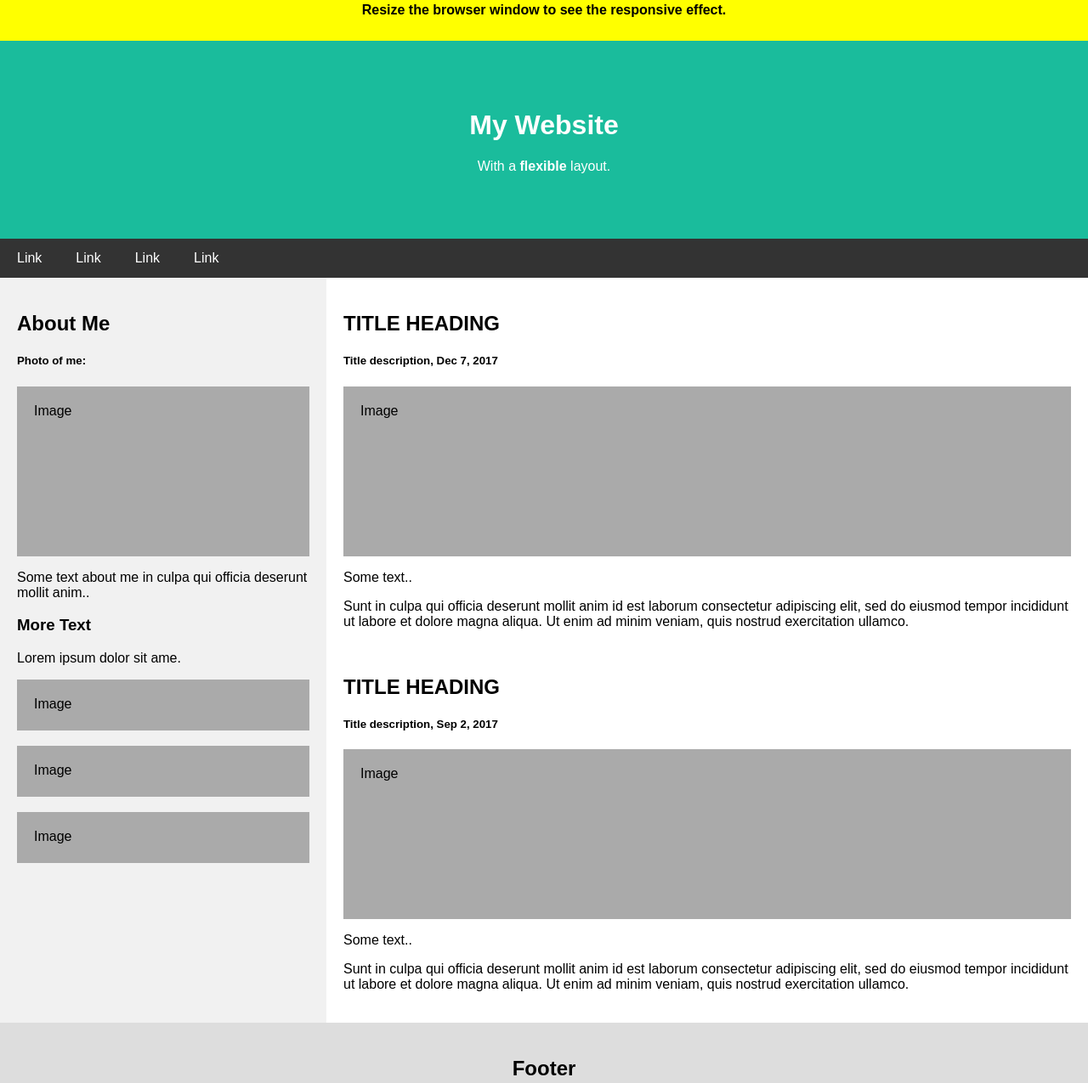
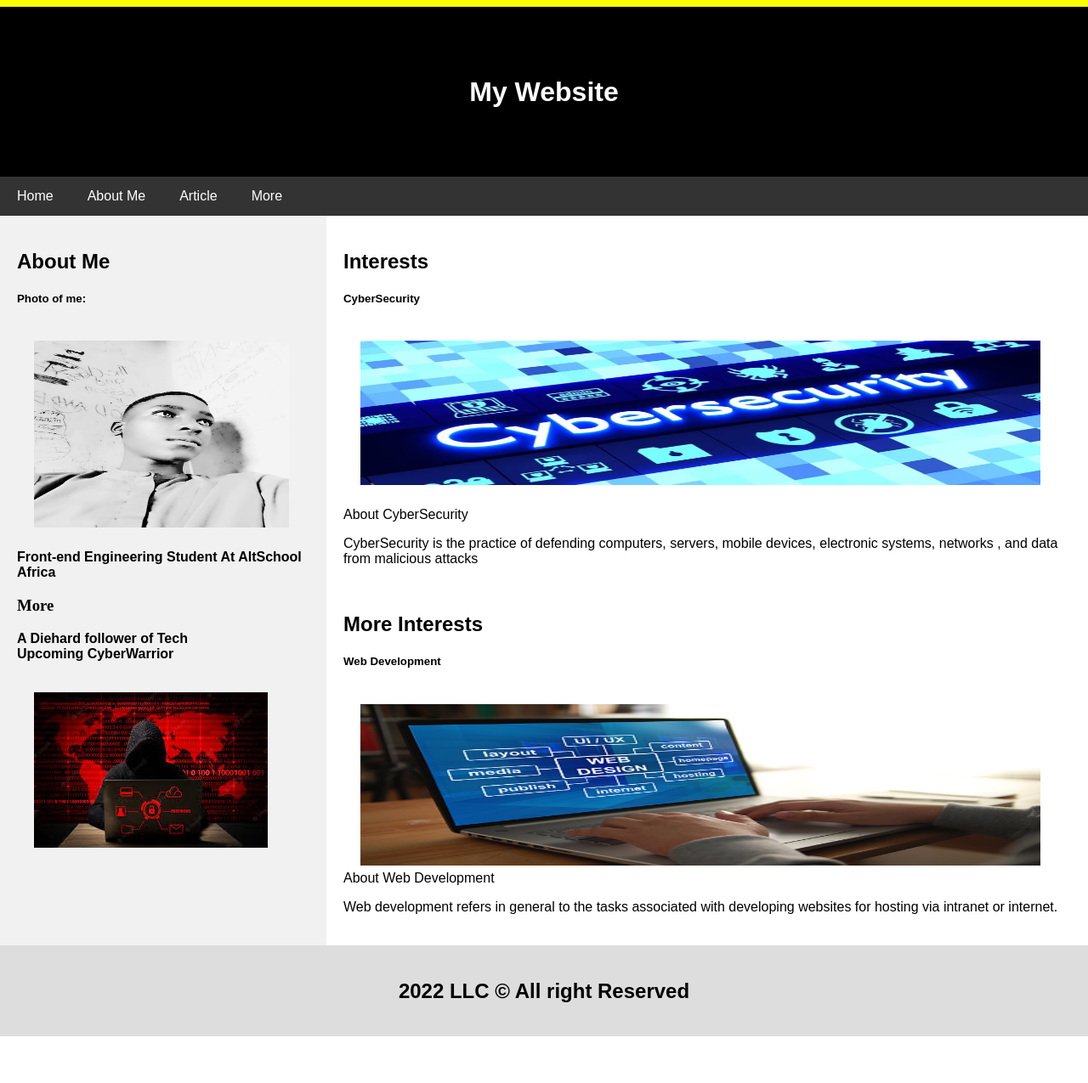
Before and after one commit to Adrasi/Testing-repo, a plain HTML site: page index.html in a window 1280 px wide. Shown: the part 23-1298 px from the top of the page at 85% size. After the commit the page ends 1243 px from the top, so only its background shows below. Drawn offline with Linux system fonts and the light colour scheme.

Commit message:
changed the whole body content

```diff
--- a/index.html
+++ b/index.html
@@ -9,46 +9,44 @@
 </head>
 <body>
 <div style="background:yellow;padding:5px">
-    <h4 style="text-align:center">Resize the browser window to see the responsive effect.</h4>
+    <h4 style="text-align:center"></h4>
   </div>
   <div class="header">
     <h1>My Website</h1>
-    <p>With a <b>flexible</b> layout.</p>
+    <p></p>
   </div>
   <div class="navbar">
-    <a href="#">Link</a>
-    <a href="#">Link</a>
-    <a href="#">Link</a>
-    <a href="#">Link</a>
+    <a href="#">Home</a>
+    <a href="h2">About Me</a>
+    <a href="#">Article</a>
+    <a href="#">More</a>
   </div>
   <div class="row">
     <div class="side">
       <h2>About Me</h2>
       <h5>Photo of me:</h5>
-      <div class="fakeimg" style="height:200px;">Image</div>
-      <p>Some text about me in culpa qui officia deserunt mollit anim..</p>
-      <h3>More Text</h3>
-      <p>Lorem ipsum dolor sit ame.</p>
-      <div class="fakeimg" style="height:60px;">Image</div><br>
-      <div class="fakeimg" style="height:60px;">Image</div><br>
-      <div class="fakeimg" style="height:60px;">Image</div>
+      <div class="fakeimg" style="height:250px;"><img src="/BeautyPlus_20210915154505_save.jpg" alt="" style="width: 300px; height: 250px; padding-bottom: 30px; "></div>
+      <p style="font-weight: 600;">Front-end Engineering Student At AltSchool Africa</p>
+      <h3 style="font-family: italics;">More</h3>
+      <p style="font-weight: 600;">A Diehard follower of Tech <br>Upcoming CyberWarrior </p>
+      <div class="fakeimg" style="height:60px;"><img src="/images (8).jpg" alt=""></div>
     </div>
     <div class="main">
-      <h2>TITLE HEADING</h2>
-      <h5>Title description, Dec 7, 2017</h5>
-      <div class="fakeimg" style="height:200px;">Image</div>
-      <p>Some text..</p>
-      <p>Sunt in culpa qui officia deserunt mollit anim id est laborum consectetur adipiscing elit, sed do eiusmod tempor incididunt ut labore et dolore magna aliqua. Ut enim ad minim veniam, quis nostrud exercitation ullamco.</p>
+      <h2>Interests</h2>
+      <h5>CyberSecurity</h5>
+      <div class="fakeimg" style="height:200px;"><img src="/depositphotos_128276930-stock-photo-abstract-cybersecurity-concept-in-blue.jpg" alt="" style="height: 200px; width:800px; padding-bottom:30px; "></div>
+      <p>About CyberSecurity</p>
+      <p>CyberSecurity is the practice of defending computers, servers, mobile devices, electronic systems, networks , and data from malicious attacks</p>
       <br>
-      <h2>TITLE HEADING</h2>
-      <h5>Title description, Sep 2, 2017</h5>
-      <div class="fakeimg" style="height:200px;">Image</div>
-      <p>Some text..</p>
-      <p>Sunt in culpa qui officia deserunt mollit anim id est laborum consectetur adipiscing elit, sed do eiusmod tempor incididunt ut labore et dolore magna aliqua. Ut enim ad minim veniam, quis nostrud exercitation ullamco.</p>
+      <h2>More Interests</h2>
+      <h5>Web Development</h5>
+      <div class="fakeimg" style="height:200px;"><img src="/istockphoto-1304835109-170667a.jpg" alt="" style="height: 250px; width:800px; padding-bottom:60px; "></div>
+      <p>About Web Development</p>
+      <p> Web development refers in general to the tasks associated with developing websites for hosting via intranet or internet.</p>
     </div>
   </div>
   <div class="footer">
-    <h2>Footer</h2>
+    <h2>2022 LLC &copy; All right Reserved</h2>
   </div>
 </body>
 </html>
--- a/style.css
+++ b/style.css
@@ -13,7 +13,7 @@ body {
 .header {
   padding: 60px;
   text-align: center;
-  background: #1abc9c;
+  background: black;
   color: white;
 }
 
@@ -60,7 +60,6 @@ body {
 
 /* Fake image, just for this example */
 .fakeimg {
-  background-color: #aaa;
   width: 100%;
   padding: 20px;
 }
```
Also changed, not shown: BeautyPlus_20210915154505_save.jpg (added), business-technology-internet-network-concept-260nw-559460119.webp (added), depositphotos_128276930-stock-photo-abstract-cybersecurity-concept-in-blue.jpg (added), images (8).jpg (added), istockphoto-1304835109-170667a.jpg (added).
